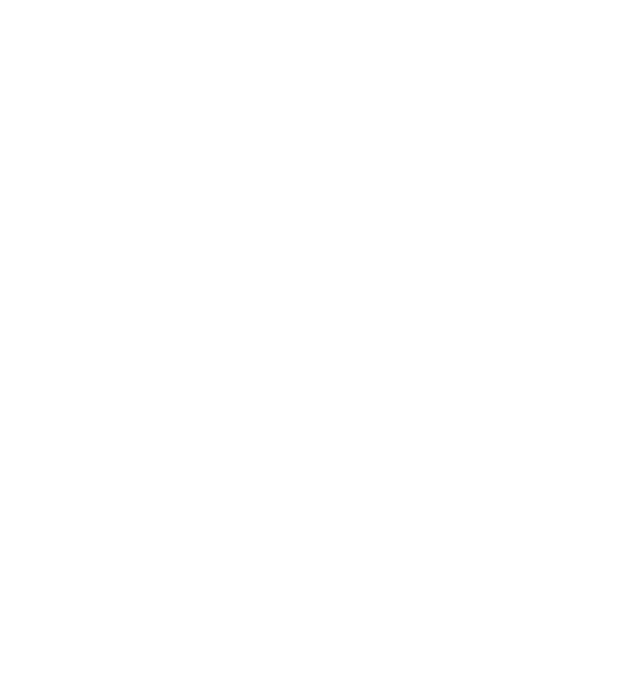
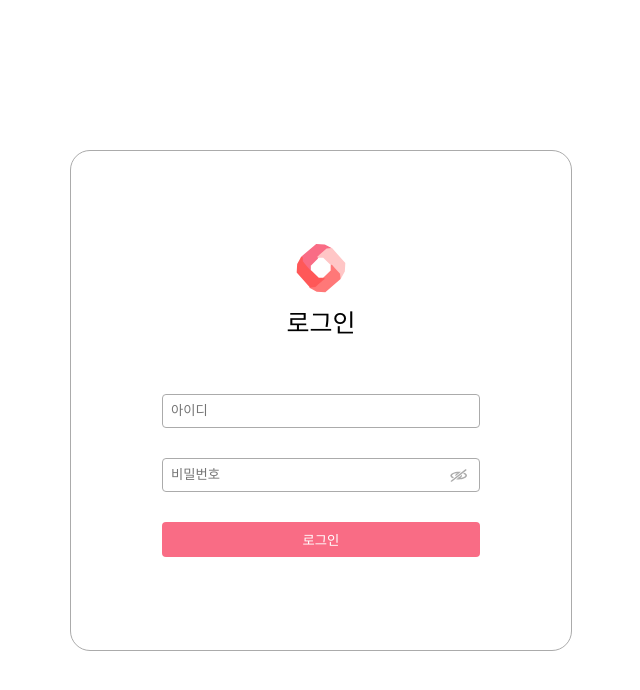
Before and after one commit to follow-fanflow/Fanflow-Admin-FE, a React (Create React App) app: page /login in a window 1280 px wide. Shown: the top 690 px of the page, without its empty margins (319-959 px from the left). Built offline with nearby package versions, Linux system fonts and the light colour scheme; a web font is replaced by a local one.

Commit message:
Add : Login 퍼블리싱

```diff
--- a/src/pages/login.tsx
+++ b/src/pages/login.tsx
@@ -1,6 +1,60 @@
+import styled from "styled-components"
+import Logo from "../assets/imgs/logo1.svg";
+import { Input } from "../components/common/input/input";
+import Button from "../components/common/button/button";
 
 export const Login = () => {
+    const handleFocus = () => {
+        console.log('');
+    }
+
     return (
-        <></>
+        <LoginWrap>
+            <Box>
+                <TitleWrap>
+                    <img src={Logo} style={{width: '50px'}}></img>
+                    <div style={{fontSize: '25px'}}>로그인</div>
+                </TitleWrap>
+                <InputWrap>
+                    <Input placeholder="아이디" onChange={handleFocus} width='318px' height='42px' />
+                    <Input type="password" placeholder="비밀번호" onChange={handleFocus} width="318px" height='42px' />
+                    <Button width={318} height={35} backgroundColor="#F96C85" content="로그인" hoverColor="#ff4467"/>
+                </InputWrap>
+            </Box>
+        </LoginWrap>
     )
 }
+
+const LoginWrap = styled.div`
+    display: flex;
+    justify-content: center;
+    align-items: center;
+    height: 100vh;
+`;
+
+const Box = styled.div`
+    display: flex;
+    flex-direction: column;
+    align-items: center;
+    justify-content: center;
+    width: 340px;
+    height: 339px;
+    border: 1px solid ${({ theme }) => theme.color.gray__1};
+    border-radius: 20px;
+    padding: 80px;
+    gap: 55px;
+`;
+
+const TitleWrap = styled.div`
+    display: flex;
+    flex-direction: column;
+    align-items: center;
+    gap: 10px;
+`;
+
+const InputWrap = styled.div`
+    display: flex;
+    flex-direction: column;
+    align-items: center;
+    gap: 30px;
+`;
```
Also changed, not shown: src/assets/imgs/closeIcon.svg (added), src/router/router.js (line endings or trailing spaces).
